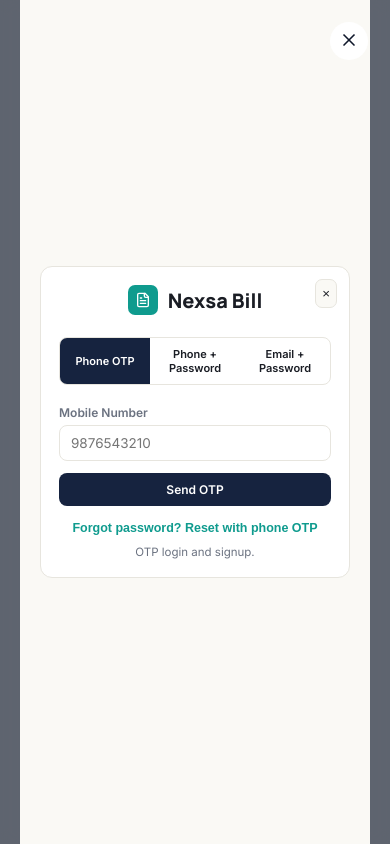
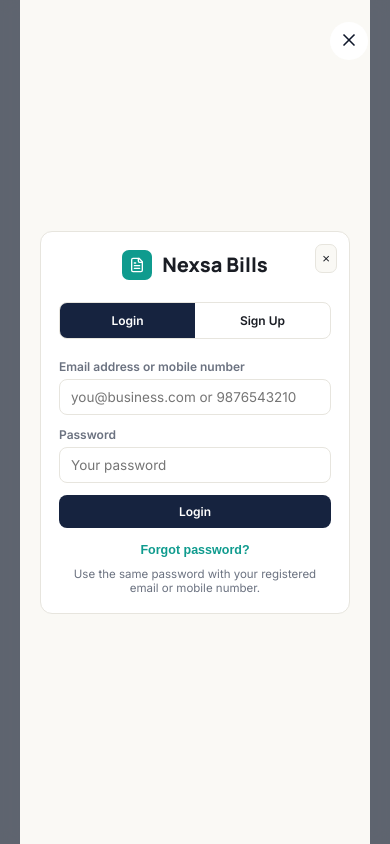
Before and after one commit to vedant313/frontend-bill-book, a React (Vite) app: page / in a window 390 px wide. Both pictures are taken after a click on the button "Get Started". Built offline with nearby package versions, Linux system fonts and the light colour scheme; no server answers.

Commit message:
Simplify auth UI to Login and Sign Up with unified email or phone login

```diff
--- a/src/components/Login.jsx
+++ b/src/components/Login.jsx
@@ -5,8 +5,9 @@
 import * as api from "../api";
 import { firebasePhoneLogin, resetPhonePassword } from "../firebaseApi";
 
-export default function Login({ onAuthed, onClose, onSupport }) {
-  const [mode, setMode] = useState("phone");
+export default function Login({ onAuthed, onClose }) {
+  const [mode, setMode] = useState("login");
+  const [identifier, setIdentifier] = useState("");
   const [name, setName] = useState("");
   const [email, setEmail] = useState("");
   const [password, setPassword] = useState("");
@@ -26,65 +27,56 @@
     if (verifierRef.current) { try { verifierRef.current.clear(); } catch {} verifierRef.current = null; }
     if (recaptchaRef.current) recaptchaRef.current.innerHTML = "";
   };
+  const clearFlow = () => {
+    resetRecaptcha(); setConfirmation(null); setOtp(""); setVerifiedIdToken("");
+    setSignupDetailsNeeded(false); setError(""); setNotice("");
+  };
   const switchMode = (nextMode) => {
-    resetRecaptcha(); setMode(nextMode); setError(""); setNotice(""); setConfirmation(null);
-    setOtp(""); setSignupDetailsNeeded(false); setVerifiedIdToken(""); setResetMode(false);
+    clearFlow(); setMode(nextMode); setResetMode(false); setIdentifier("");
     setName(""); setEmail(""); setPassword(""); setPhone("");
   };
   const getE164Phone = (value) => {
-    const cleaned = String(value || "").trim().replace(/[\s()-]/g, "");
-    if (/^\+91\d{10}$/.test(cleaned)) return cleaned;
-    if (/^91\d{10}$/.test(cleaned)) return `+${cleaned}`;
-    if (/^\d{10}$/.test(cleaned)) return `+91${cleaned}`;
+    const cleaned = String(value || "").trim().replace(/[\\s()-]/g, "");
+    if (/^\\+91\\d{10}$/.test(cleaned)) return cleaned;
+    if (/^91\\d{10}$/.test(cleaned)) return `+${cleaned}`;
+    if (/^\\d{10}$/.test(cleaned)) return `+91${cleaned}`;
     throw new Error("Enter a valid 10-digit Indian mobile number.");
+  };
+  const sendOtp = async (value) => {
+    const e164 = getE164Phone(value); resetRecaptcha();
+    verifierRef.current = new RecaptchaVerifier(firebaseAuth, recaptchaRef.current, { size: "invisible" });
+    await verifierRef.current.render();
+    setConfirmation(await signInWithPhoneNumber(firebaseAuth, e164, verifierRef.current));
   };
   const submit = async (e) => {
     e.preventDefault(); setError(""); setNotice(""); setBusy(true);
     try {
       if (resetMode) {
-        if (!confirmation) {
-          const e164 = getE164Phone(phone); resetRecaptcha();
-          verifierRef.current = new RecaptchaVerifier(firebaseAuth, recaptchaRef.current, { size: "invisible" });
-          await verifierRef.current.render();
-          setConfirmation(await signInWithPhoneNumber(firebaseAuth, e164, verifierRef.current));
-          setNotice("Password reset OTP sent by SMS."); return;
-        }
+        if (!confirmation) { await sendOtp(phone); setNotice("Password reset OTP sent by SMS."); return; }
         if (!verifiedIdToken) {
-          if (!/^\d{6}$/.test(otp)) throw new Error("Enter the 6-digit OTP.");
+          if (!/^\\d{6}$/.test(otp)) throw new Error("Enter the 6-digit OTP.");
           const credential = await confirmation.confirm(otp);
           setVerifiedIdToken(await credential.user.getIdToken());
           setNotice("Phone verified. Enter your new password and submit again."); return;
         }
         if (password.length < 6) throw new Error("New password must be at least 6 characters.");
-        await resetPhonePassword(verifiedIdToken, password);
-        resetRecaptcha(); setConfirmation(null); setOtp(""); setVerifiedIdToken(""); setResetMode(false); setPassword("");
-        setNotice("Password reset successfully. Log in using your phone or email and new password."); return;
+        await resetPhonePassword(verifiedIdToken, password); clearFlow(); setResetMode(false); setPassword("");
+        setNotice("Password reset successfully. Log in using your email or phone and the new password."); return;
       }
-      if (mode === "phonePassword") {
-        const result = await api.phonePasswordLogin(phone, password);
+      if (mode === "login") {
+        const result = await api.login(identifier.trim(), password);
         api.setToken(result.token); onAuthed(result.user); return;
       }
-      if (mode === "email") {
-        const result = await api.login(email, password);
-        api.setToken(result.token); onAuthed(result.user); return;
-      }
-      if (!confirmation) {
-        const e164 = getE164Phone(phone); resetRecaptcha();
-        verifierRef.current = new RecaptchaVerifier(firebaseAuth, recaptchaRef.current, { size: "invisible" });
-        await verifierRef.current.render();
-        setConfirmation(await signInWithPhoneNumber(firebaseAuth, e164, verifierRef.current));
-        setNotice("OTP sent by SMS. Enter the 6-digit code."); return;
-      }
+      if (!confirmation) { await sendOtp(phone); setNotice("OTP sent by SMS. Enter the 6-digit code."); return; }
       let idToken = verifiedIdToken;
       if (!idToken) {
-        if (!/^\d{6}$/.test(otp)) throw new Error("Enter the 6-digit OTP.");
-        const credential = await confirmation.confirm(otp);
-        idToken = await credential.user.getIdToken(); setVerifiedIdToken(idToken);
+        if (!/^\\d{6}$/.test(otp)) throw new Error("Enter the 6-digit OTP.");
+        const credential = await confirmation.confirm(otp); idToken = await credential.user.getIdToken();
+        setVerifiedIdToken(idToken);
       }
       const result = await firebasePhoneLogin(idToken, { name, email, password });
       if (result.requiresSignup) {
-        setSignupDetailsNeeded(true);
-        setNotice("Phone verified! Enter your name, email and password to complete sign-up."); return;
+        setSignupDetailsNeeded(true); setNotice("Phone verified! Enter your name, email and password to complete sign-up."); return;
       }
       api.setToken(result.token); onAuthed(result.user);
     } catch (err) {
@@ -97,49 +89,51 @@
     } finally { setBusy(false); }
   };
 
-  const tabs = [{ value: "phone", label: "Phone OTP" }, { value: "phonePassword", label: "Phone + Password" }, { value: "email", label: "Email + Password" }];
   return (
     <div style={{ minHeight: "100vh", display: "flex", alignItems: "center", justifyContent: "center", background: "var(--paper)", padding: 20 }}>
       <div className="bb-card" style={{ width: "100%", maxWidth: 420, position: "relative" }}>
         {onClose && <button type="button" onClick={onClose} className="bb-icon-btn" style={{ position: "absolute", right: 12, top: 12 }} aria-label="Close">×</button>}
         <div style={{ display: "flex", alignItems: "center", gap: 10, marginBottom: 22, justifyContent: "center" }}>
           <div className="bb-brand-mark" style={{ background: "var(--teal)" }}><FileText size={16} color="#fff" /></div>
-          <div style={{ fontFamily: "Manrope, sans-serif", fontWeight: 800, fontSize: 20, color: "var(--ink)" }}>Nexsa Bill</div>
+          <div style={{ fontFamily: "Manrope, sans-serif", fontWeight: 800, fontSize: 20, color: "var(--ink)" }}>Nexsa Bills</div>
         </div>
         {!resetMode && <div style={{ display: "flex", borderRadius: 8, border: "1px solid var(--border)", overflow: "hidden", marginBottom: 20 }}>
-          {tabs.map((item) => <button key={item.value} type="button" onClick={() => switchMode(item.value)} className="bb-btn" style={{ flex: 1, borderRadius: 0, border: "none", padding: "9px 4px", fontSize: 11, background: mode === item.value ? "var(--navy)" : "transparent", color: mode === item.value ? "#fff" : "var(--ink)", justifyContent: "center" }}>{item.label}</button>)}
+          {[{ value: "login", label: "Login" }, { value: "signup", label: "Sign Up" }].map((item) =>
+            <button key={item.value} type="button" onClick={() => switchMode(item.value)} className="bb-btn" style={{ flex: 1, borderRadius: 0, border: "none", padding: "10px 8px", background: mode === item.value ? "var(--navy)" : "transparent", color: mode === item.value ? "#fff" : "var(--ink)", justifyContent: "center" }}>{item.label}</button>
+          )}
         </div>}
         <form onSubmit={submit}>
           {resetMode ? <>
-            <div className="bb-field"><label>Registered Mobile Number</label><input className="bb-input" type="tel" value={phone} onChange={(e) => setPhone(e.target.value)} required placeholder="9876543210" disabled={!!confirmation} /></div>
+            {!confirmation && <div className="bb-field"><label>Registered Mobile Number</label><input className="bb-input" type="tel" value={phone} onChange={(e) => setPhone(e.target.value)} required placeholder="9876543210" /></div>}
             <div ref={recaptchaRef} style={{ marginBottom: 12 }} aria-hidden="true" />
-            {confirmation && !verifiedIdToken && <div className="bb-field"><label>6-digit OTP</label><input className="bb-input" value={otp} onChange={(e) => setOtp(e.target.value.replace(/\D/g, "").slice(0, 6))} required placeholder="Enter OTP" /></div>}
-            {verifiedIdToken && <div className="bb-field"><label>New Password</label><input className="bb-input" type="password" value={password} onChange={(e) => setPassword(e.target.value)} minLength={6} required placeholder="At least 6 characters" /></div>}
-          </> : mode === "phonePassword" ? <>
-            <div className="bb-field"><label>Mobile Number</label><input className="bb-input" type="tel" value={phone} onChange={(e) => setPhone(e.target.value)} required placeholder="9876543210" /></div>
-            <div className="bb-field"><label>Password</label><input className="bb-input" type="password" value={password} onChange={(e) => setPassword(e.target.value)} required placeholder="Your password" /></div>
-          </> : mode === "email" ? <>
-            <div className="bb-field"><label>Email</label><input className="bb-input" type="email" autoComplete="username" value={email} onChange={(e) => setEmail(e.target.value)} required placeholder="you@business.com" /></div>
+            {confirmation && !verifiedIdToken && <div className="bb-field"><label>6-digit OTP</label><input className="bb-input" value={otp} onChange={(e) => setOtp(e.target.value.replace(/\\D/g, "").slice(0, 6))} required placeholder="Enter OTP" /> </div>}
+            {verifiedIdToken && <div className="bb-field"><label>New Password</label><input className="bb-input" type="password" autoComplete="new-password" value={password} onChange={(e) => setPassword(e.target.value)} minLength={6} required placeholder="At least 6 characters" /></div>}
+          </> : mode === "login" ? <>
+            <div className="bb-field"><label>Email address or mobile number</label><input className="bb-input" autoComplete="username" value={identifier} onChange={(e) => setIdentifier(e.target.value)} required placeholder="you@business.com or 9876543210" /></div>
             <div className="bb-field"><label>Password</label><input className="bb-input" type="password" autoComplete="current-password" value={password} onChange={(e) => setPassword(e.target.value)} required placeholder="Your password" /></div>
           </> : <>
-            <div className="bb-field"><label>Mobile Number</label><input className="bb-input" type="tel" value={phone} onChange={(e) => setPhone(e.target.value)} required placeholder="9876543210" disabled={!!confirmation} /></div>
-            <div ref={recaptchaRef} style={{ marginBottom: 12 }} aria-hidden="true" />
-            {confirmation && <div className="bb-field"><label>6-digit OTP</label><input className="bb-input" value={otp} onChange={(e) => setOtp(e.target.value.replace(/\D/g, "").slice(0, 6))} required placeholder="Enter OTP" /></div>}
+            {!signupDetailsNeeded && <>
+              <div className="bb-field"><label>Mobile Number</label><input className="bb-input" type="tel" value={phone} onChange={(e) => setPhone(e.target.value)} required placeholder="9876543210" disabled={!!confirmation} /></div>
+              <div ref={recaptchaRef} style={{ marginBottom: 12 }} aria-hidden="true" />
+              {confirmation && <div className="bb-field"><label>6-digit OTP</label><input className="bb-input" value={otp} onChange={(e) => setOtp(e.target.value.replace(/\\D/g, "").slice(0, 6))} required placeholder="Enter OTP" /></div>}
+            </>}
             {signupDetailsNeeded && <>
               <div className="bb-field"><label>Your Name</label><input className="bb-input" value={name} onChange={(e) => setName(e.target.value)} required placeholder="Your name" /></div>
-              <div className="bb-field"><label>Email Address</label><input className="bb-input" type="email" value={email} onChange={(e) => setEmail(e.target.value)} required placeholder="you@business.com" /></div>
-              <div className="bb-field"><label>Create Password</label><input className="bb-input" type="password" value={password} onChange={(e) => setPassword(e.target.value)} minLength={6} required placeholder="At least 6 characters" /></div>
+              <div className="bb-field"><label>Email Address</label><input className="bb-input" type="email" autoComplete="email" value={email} onChange={(e) => setEmail(e.target.value)} required placeholder="you@business.com" /></div>
+              <div className="bb-field"><label>Create Password</label><input className="bb-input" type="password" autoComplete="new-password" value={password} onChange={(e) => setPassword(e.target.value)} minLength={6} required placeholder="At least 6 characters" /></div>
             </>}
           </>}
           {error && <div role="alert" style={{ background: "var(--red-bg)", color: "var(--red)", padding: "9px 12px", borderRadius: 8, fontSize: 12.5, marginBottom: 12 }}>{error}</div>}
           {notice && <div role="status" style={{ background: "var(--paper)", color: "var(--ink)", padding: "9px 12px", borderRadius: 8, fontSize: 12.5, marginBottom: 12 }}>{notice}</div>}
-          <button type="submit" className="bb-btn bb-btn-primary" style={{ width: "100%", justifyContent: "center" }} disabled={busy}>{busy ? "Please wait…" : resetMode ? (!confirmation ? "Send Reset OTP" : !verifiedIdToken ? "Verify OTP" : "Reset Password") : mode === "email" ? "Log In with Email" : mode === "phonePassword" ? "Log In with Phone" : signupDetailsNeeded ? "Complete Sign Up" : confirmation ? "Verify OTP & Continue" : "Send OTP"}</button>
-          {confirmation && <button type="button" className="bb-btn bb-btn-ghost" style={{ width: "100%", justifyContent: "center", marginTop: 8 }} disabled={busy} onClick={() => { resetRecaptcha(); setConfirmation(null); setOtp(""); setVerifiedIdToken(""); setSignupDetailsNeeded(false); setNotice(""); }}>Change number / retry</button>}
+          <button type="submit" className="bb-btn bb-btn-primary" style={{ width: "100%", justifyContent: "center" }} disabled={busy}>
+            {busy ? "Please wait…" : resetMode ? (!confirmation ? "Send Reset OTP" : !verifiedIdToken ? "Verify OTP" : "Reset Password") : mode === "login" ? "Login" : signupDetailsNeeded ? "Complete Sign Up" : confirmation ? "Verify OTP & Continue" : "Send OTP"}
+          </button>
+          {confirmation && <button type="button" className="bb-btn bb-btn-ghost" style={{ width: "100%", justifyContent: "center", marginTop: 8 }} disabled={busy} onClick={() => { clearFlow(); setPhone(""); }}>Change number / retry</button>}
         </form>
         <div style={{ textAlign: "center", marginTop: 14, fontSize: 12.5 }}>
-          <button type="button" onClick={() => { resetRecaptcha(); setResetMode(!resetMode); setConfirmation(null); setVerifiedIdToken(""); setOtp(""); setPassword(""); setError(""); setNotice(!resetMode ? "Enter your registered phone number to reset your password by OTP." : ""); }} style={{ background: "none", border: "none", color: "var(--teal)", fontWeight: 700, cursor: "pointer", padding: 0, fontSize: 12.5 }}>{resetMode ? "Back to login" : "Forgot password? Reset with phone OTP"}</button>
+          <button type="button" onClick={() => { clearFlow(); setResetMode(!resetMode); setPassword(""); setPhone(""); setNotice(!resetMode ? "Enter your registered phone number to reset your password by OTP." : ""); }} style={{ background: "none", border: "none", color: "var(--teal)", fontWeight: 700, cursor: "pointer", padding: 0, fontSize: 12.5 }}>{resetMode ? "Back to login" : "Forgot password?"}</button>
         </div>
-        <div style={{ textAlign: "center", marginTop: 10, fontSize: 11.5, color: "var(--muted)" }}>{resetMode ? "Only the verified phone number can reset this account's password." : mode === "phone" ? "OTP login and signup." : mode === "phonePassword" ? "Use your registered phone number and password." : "Use your email address and password."}</div>
+        <div style={{ textAlign: "center", marginTop: 10, fontSize: 11.5, color: "var(--muted)" }}>{resetMode ? "Password reset requires OTP verification on your registered phone." : mode === "login" ? "Use the same password with your registered email or mobile number." : "Verify your phone first, then complete your account details."}</div>
       </div>
     </div>
   );
```
